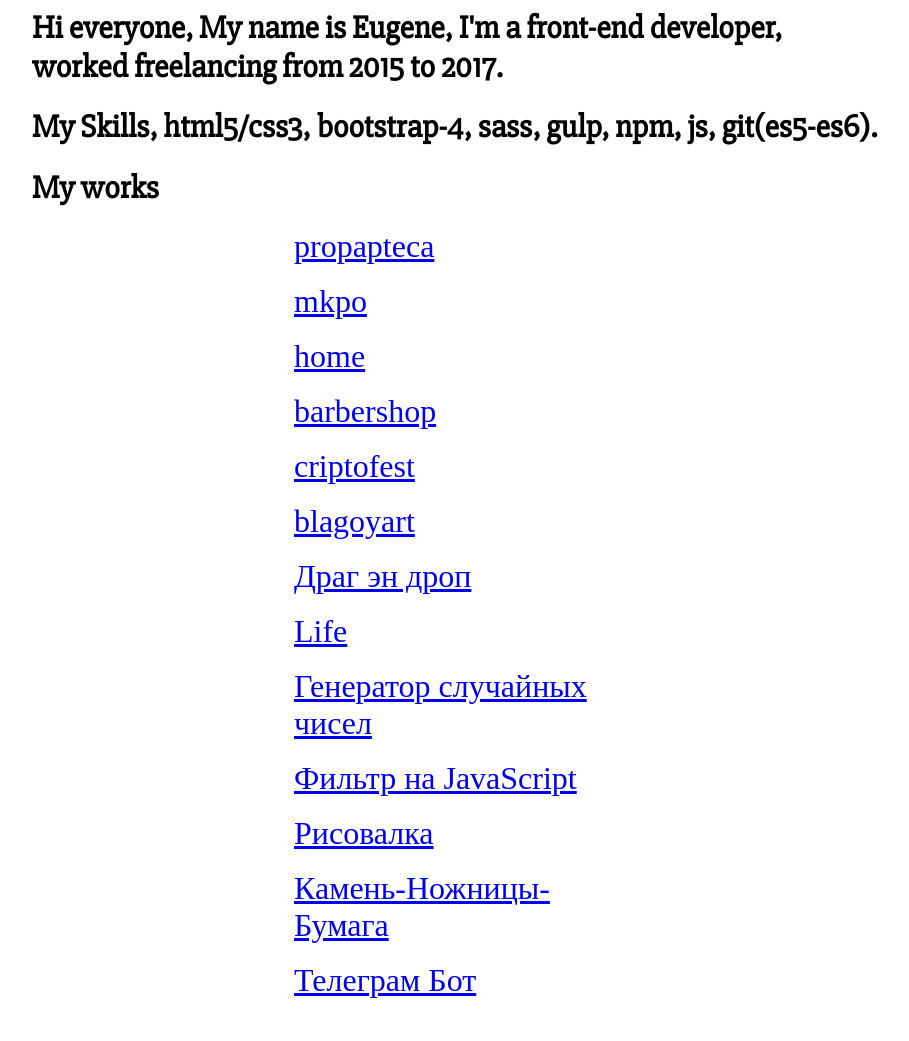
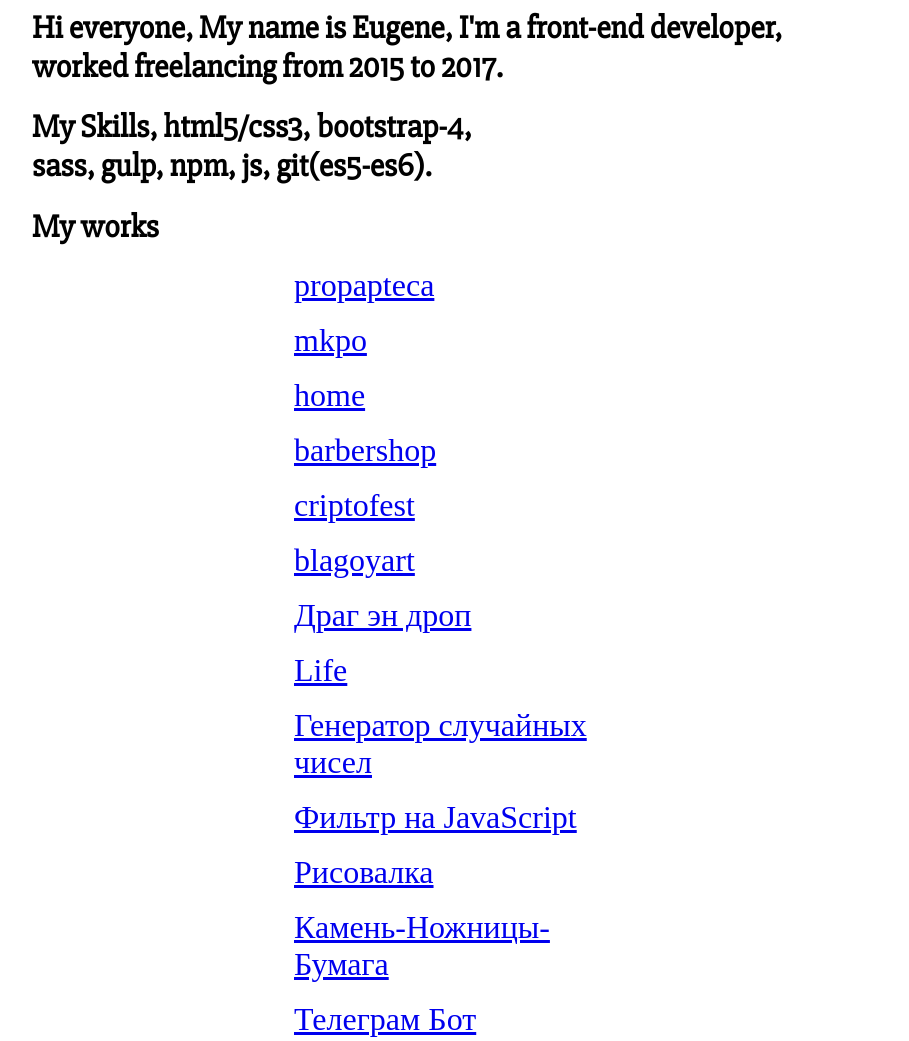
Before and after one commit to jenya1229/jenya1229.github.io, a plain HTML site: page index.html in a window 1280 px wide. Shown: the whole page, without its empty margins (196-1105 px from the left). Drawn offline with Linux system fonts and the light colour scheme.

Commit message:
Update index.html

```diff
--- a/index.html
+++ b/index.html
@@ -25,7 +25,7 @@
 	</style>
 
 <h1>Hi everyone, My name is Eugene, I'm a front-end developer,<br> worked freelancing from 2015 to 2017.</h1>
-<h1>My Skills, html5/css3, bootstrap-4, sass, gulp, npm, js, git(es5-es6).</h1>
+<h1>My Skills, html5/css3, bootstrap-4,<br> sass, gulp, npm, js, git(es5-es6).</h1>
 <h1>My works</h1>
 <a href="propapteca/index.html" title="Адаптивная верстка, css/html, bootstrap 4, js">propapteca</a><br>
 <a href="http://www.mkpometall.ru/"  title="Адаптивная верстка, css/html, bootstrap 4, js">mkpo</a><br>
```
